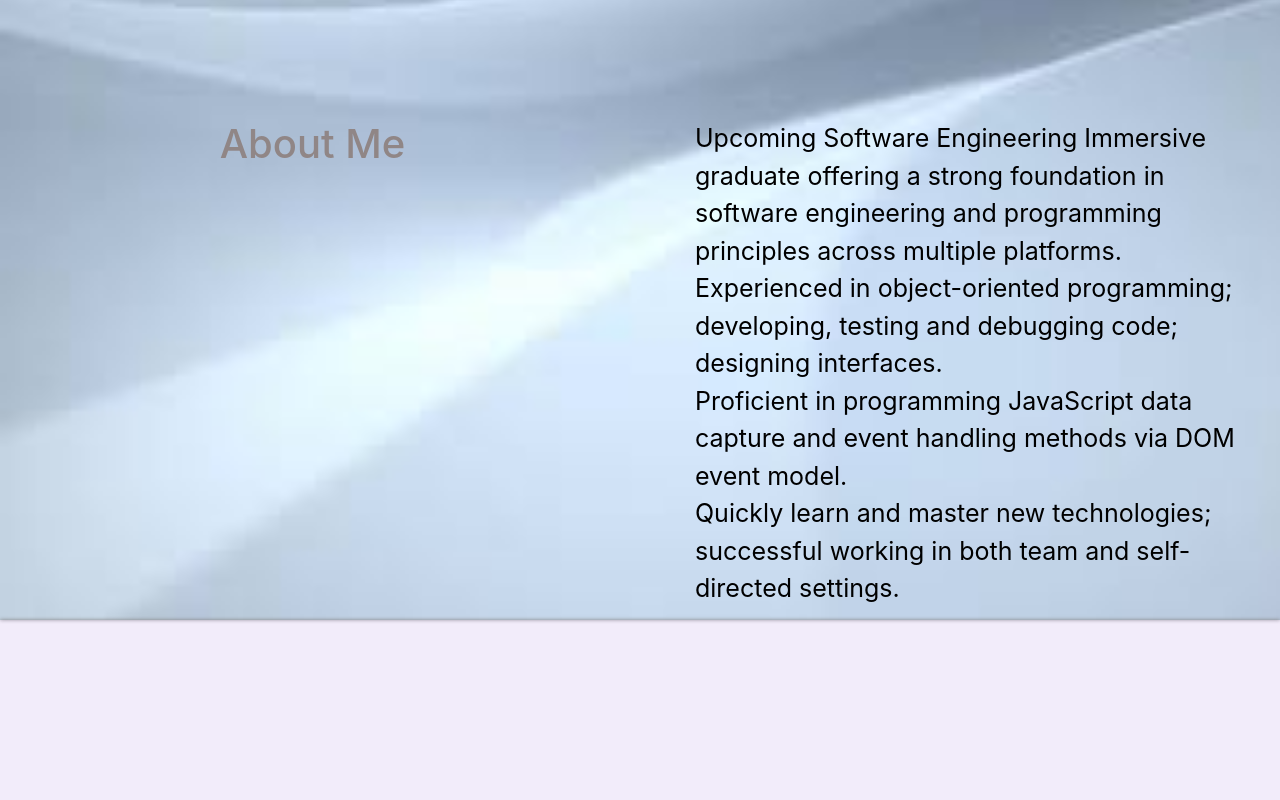
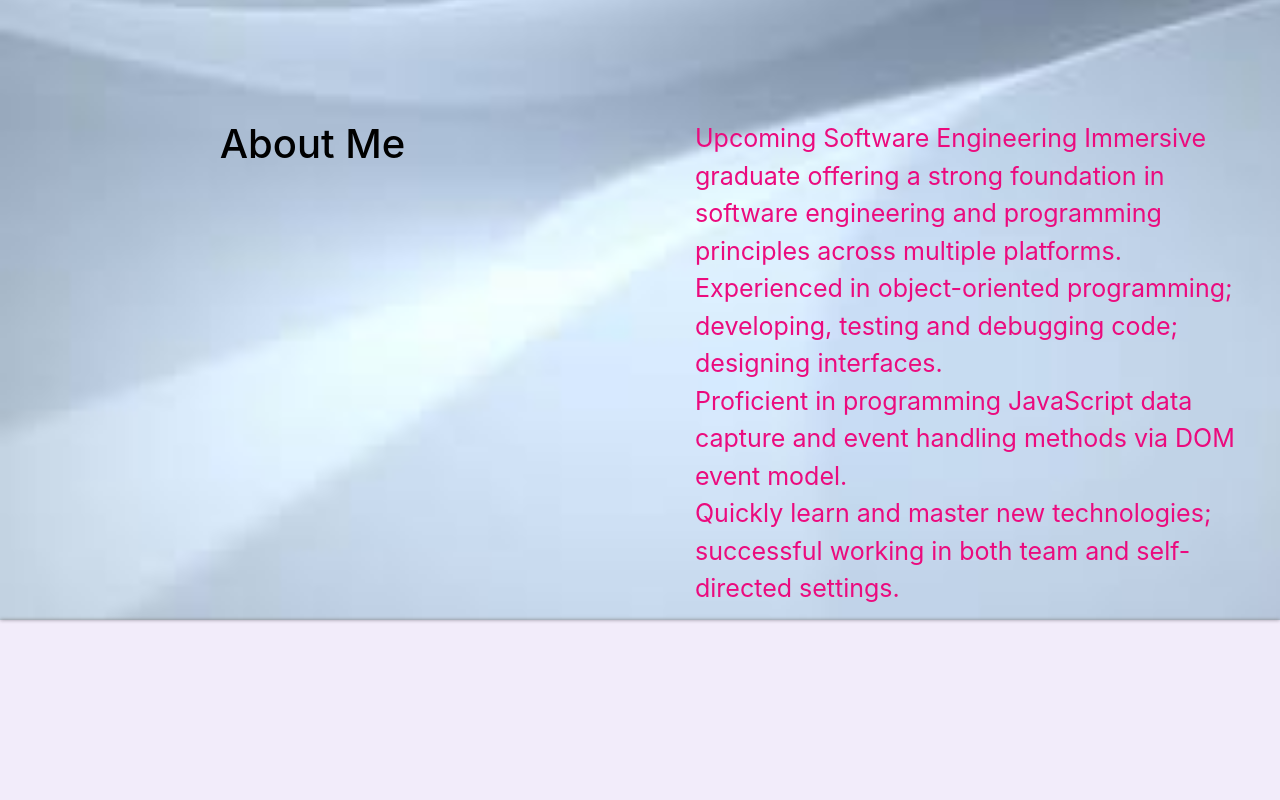
Before and after one commit to Djzulmat/portfolio, a React (Create React App) app: page / in a window 1280 px wide. Shown: the part 820-1620 px from the top of the page. Built offline with nearby package versions, Linux system fonts and the light colour scheme.

Commit message:
minor styling changes

```diff
--- a/src/components/About/About.css
+++ b/src/components/About/About.css
@@ -7,12 +7,17 @@
   background-repeat: no-repeat;
 }
 
+.about-content h1 {
+  color: black;
+}
+
 .about-content ul {
   font-size: 25px;
-  padding-right: 10px;
+  padding: -5px 5px 0 0;
+  margin-right: 20px;
   text-align: left;
   list-style-type: none;
-  color: black;
+  color: rgb(235, 11, 126);
 }
 
 .about-content .row div {
--- a/src/components/Contact/Contact.css
+++ b/src/components/Contact/Contact.css
@@ -1,6 +1,6 @@
 #contact {
   padding: 0px;
-  padding-top: 20px;
+  padding-top: 50px;
   box-shadow: 0px 0px 4px grey;
   background: #beaad8;
   justify-content: flex-end;
```
